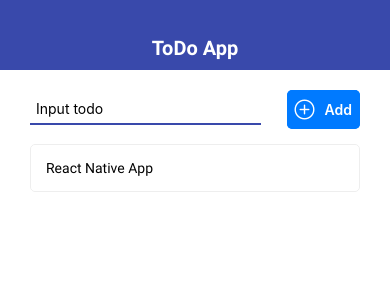
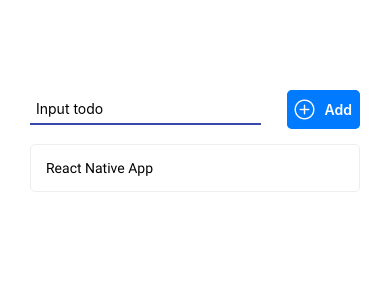
Before and after one commit to northymer/react-native-todo, a React Native app: screen / in a window 390 px wide. Shown: the top 300 px of the page. Built offline with nearby package versions, Linux system fonts and the light colour scheme.

Commit message:
added style difference between ios and android

```diff
--- a/src/components/AppButton.jsx
+++ b/src/components/AppButton.jsx
@@ -1,15 +1,16 @@
 import React from 'react'
-import { StyleSheet, View, TouchableOpacity } from 'react-native'
+import { StyleSheet, View, TouchableOpacity, TouchableNativeFeedback, Platform } from 'react-native'
 import { AppTextBold } from './AppTextBold'
 import { THEME } from '../theme/theme'
 
 export const AppButton = ({ children, onPress, color = THEME.COLOR_BUSINESS_MAIN }) => {
+    const Wrapper = Platform.OS === 'android' ? TouchableNativeFeedback : TouchableOpacity
     return (
-        <TouchableOpacity onPress={onPress} activeOpacity={0.7}>
+        <Wrapper onPress={onPress} activeOpacity={0.7}>
             <View style={{...styles.button, backgroundColor: color}}>
                 <AppTextBold style={styles.text}>{children}</AppTextBold>
             </View>
-        </TouchableOpacity>
+        </Wrapper>
     )
 }
 
--- a/src/components/NavBar.jsx
+++ b/src/components/NavBar.jsx
@@ -1,11 +1,14 @@
 import React from 'react'
-import { View, StyleSheet } from 'react-native'
+import { View, StyleSheet, Platform } from 'react-native'
 import { THEME } from '../theme/theme'
 import { AppTextBold } from './AppTextBold'
 
 export const NavBar = ({title}) => {
     return (
-        <View style={styles.navbar}>
+        <View style={{...styles.navbar, ...Platform.select({
+            ios: styles.navbarIos,
+            android: styles.navbarAndroid,
+        })}}>
             <AppTextBold style={styles.text}>{title}</AppTextBold>
         </View>
     )
@@ -15,12 +18,18 @@ const styles = StyleSheet.create({
     navbar: {
         height: 70,
         paddingBottom: 10,
-        backgroundColor: THEME.COLOR_BUSINESS_MAIN,
         justifyContent: 'flex-end',
         alignItems: 'center',
     },
+    navbarAndroid: {
+        backgroundColor: THEME.COLOR_BUSINESS_MAIN,
+    },
+    navbarIos: {
+        borderBottomColor: THEME.COLOR_BUSINESS_MAIN,
+        borderBottomWidth: 1,
+    },
     text: {
         fontSize: 20,
-        color: '#fff',
+        color: Platform.OS === 'ios' ? THEME.COLOR_BUSINESS_MAIN : '#fff',
     }
 })
```
